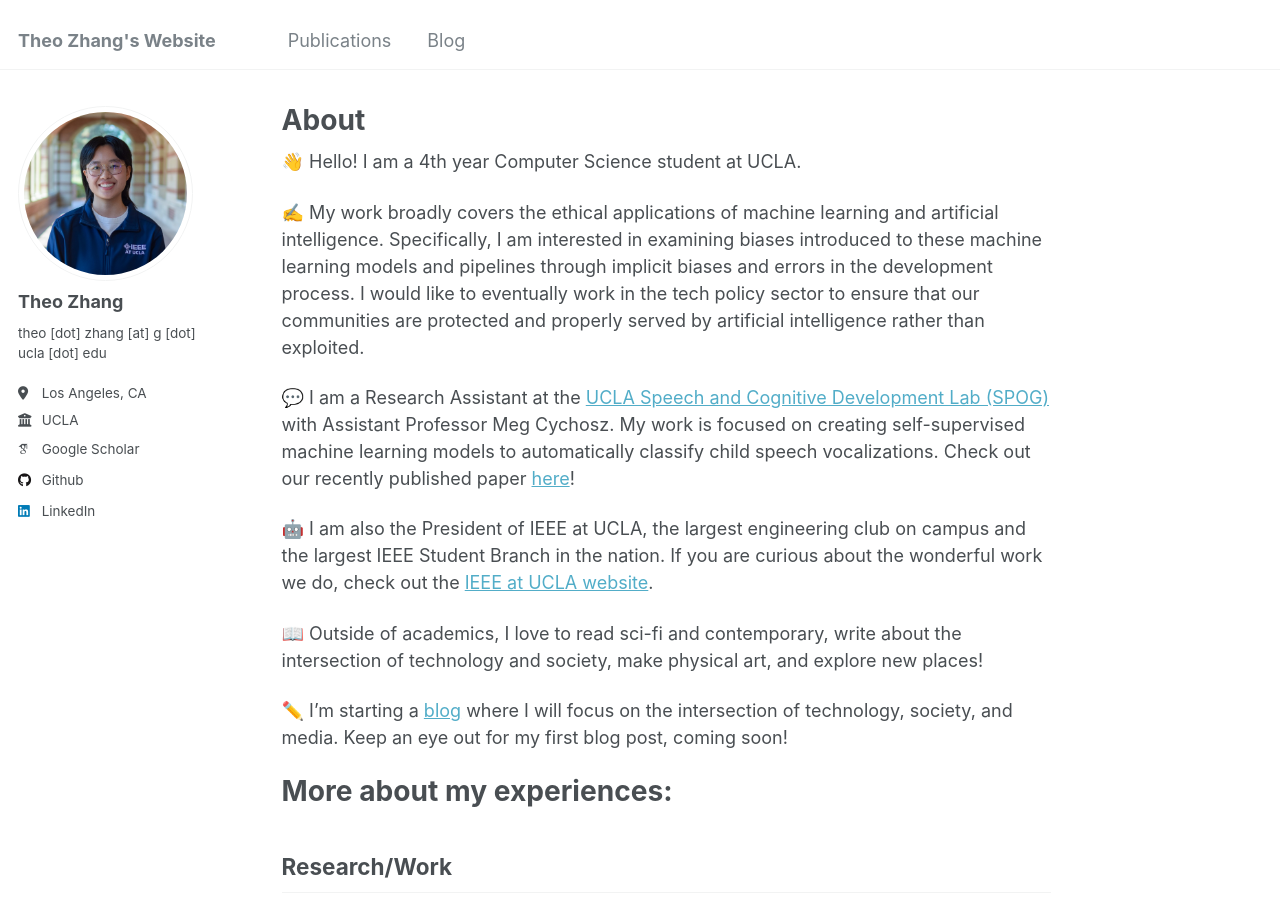
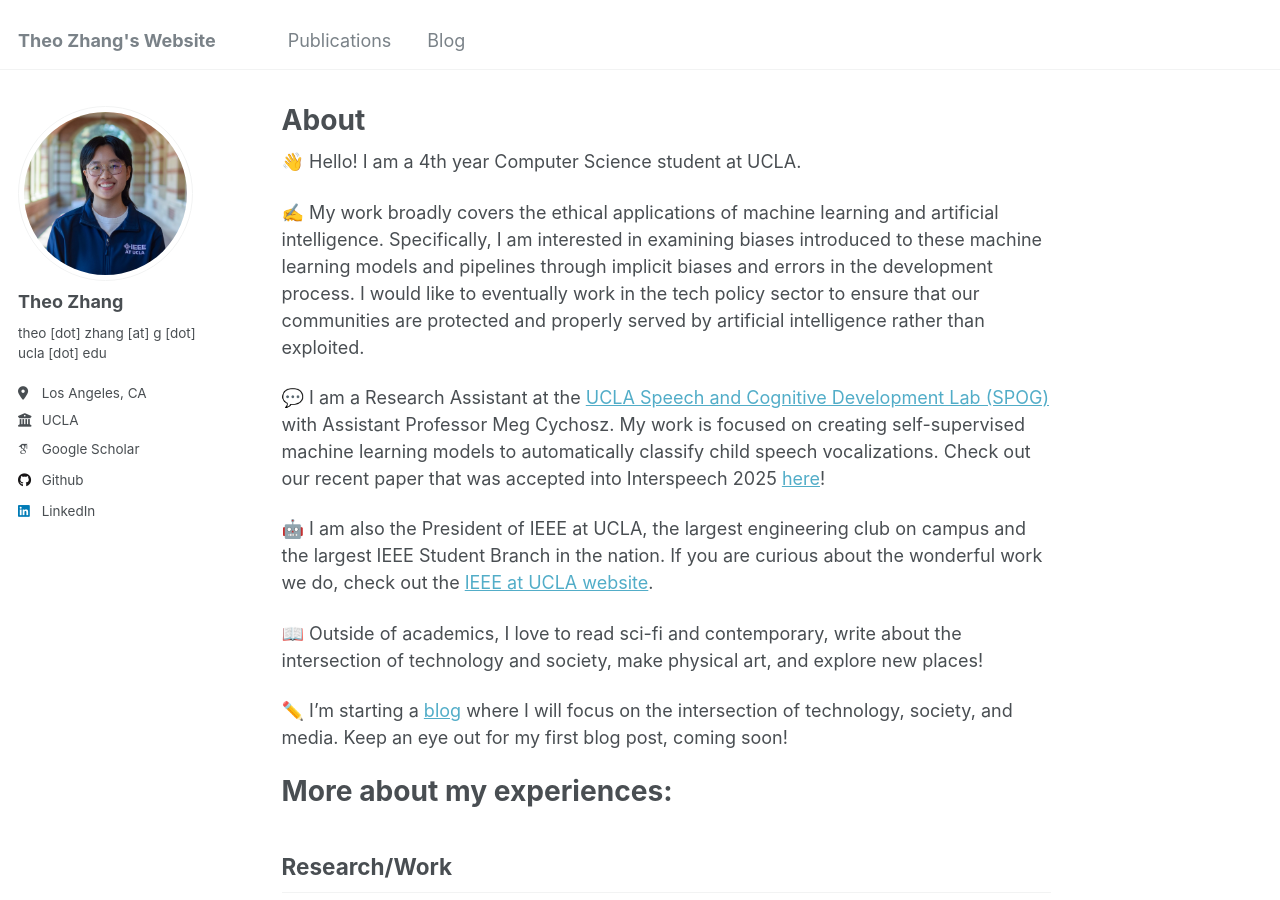
Before and after one commit to theozhangg/theozhangg.github.io, a Jekyll site: the page built from _pages/about.md, in a window 1280 px wide and 900 px high. Built offline with Jekyll 4.4.1, drawn with Linux system fonts in a browser that asks for light colours; some web fonts are replaced.

Commit message:
Editing experiences

```diff
--- a/_pages/about.md
+++ b/_pages/about.md
@@ -11,7 +11,7 @@ redirect_from:
 
 ✍️ My work broadly covers the ethical applications of machine learning and artificial intelligence. Specifically, I am interested in examining biases introduced to these machine learning models and pipelines through implicit biases and errors in the development process. I would like to eventually work in the tech policy sector to ensure that our communities are protected and properly served by artificial intelligence rather than exploited.
 
-💬 I am a Research Assistant at the <a href="https://spog.ucla.edu/" target="_blank">UCLA Speech and Cognitive Development Lab (SPOG)</a> with Assistant Professor Meg Cychosz. My work is focused on creating self-supervised machine learning models to automatically classify child speech vocalizations. Check out our recently published paper <a href="https://arxiv.org/abs/2506.08999" target="_blank">here</a>!
+💬 I am a Research Assistant at the <a href="https://spog.ucla.edu/" target="_blank">UCLA Speech and Cognitive Development Lab (SPOG)</a> with Assistant Professor Meg Cychosz. My work is focused on creating self-supervised machine learning models to automatically classify child speech vocalizations. Check out our recent paper that was accepted into Interspeech 2025 <a href="https://arxiv.org/abs/2506.08999" target="_blank">here</a>!
 
 🤖 I am also the President of IEEE at UCLA, the largest engineering club on campus and the largest IEEE Student Branch in the nation. If you are curious about the wonderful work we do, check out the <a href="https://ieeebruins.com/" target="_blank">IEEE at UCLA website</a>.
 
```
